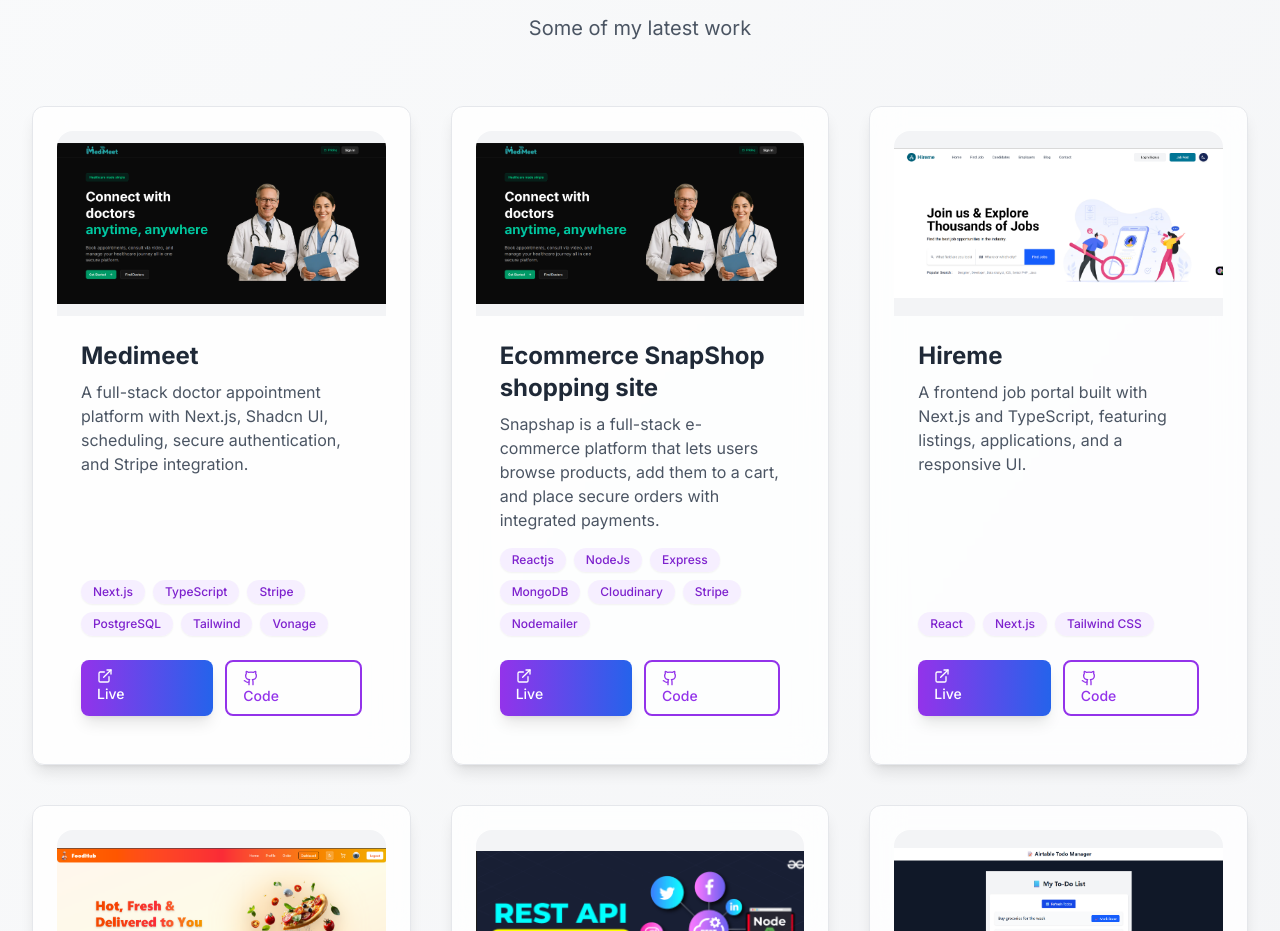
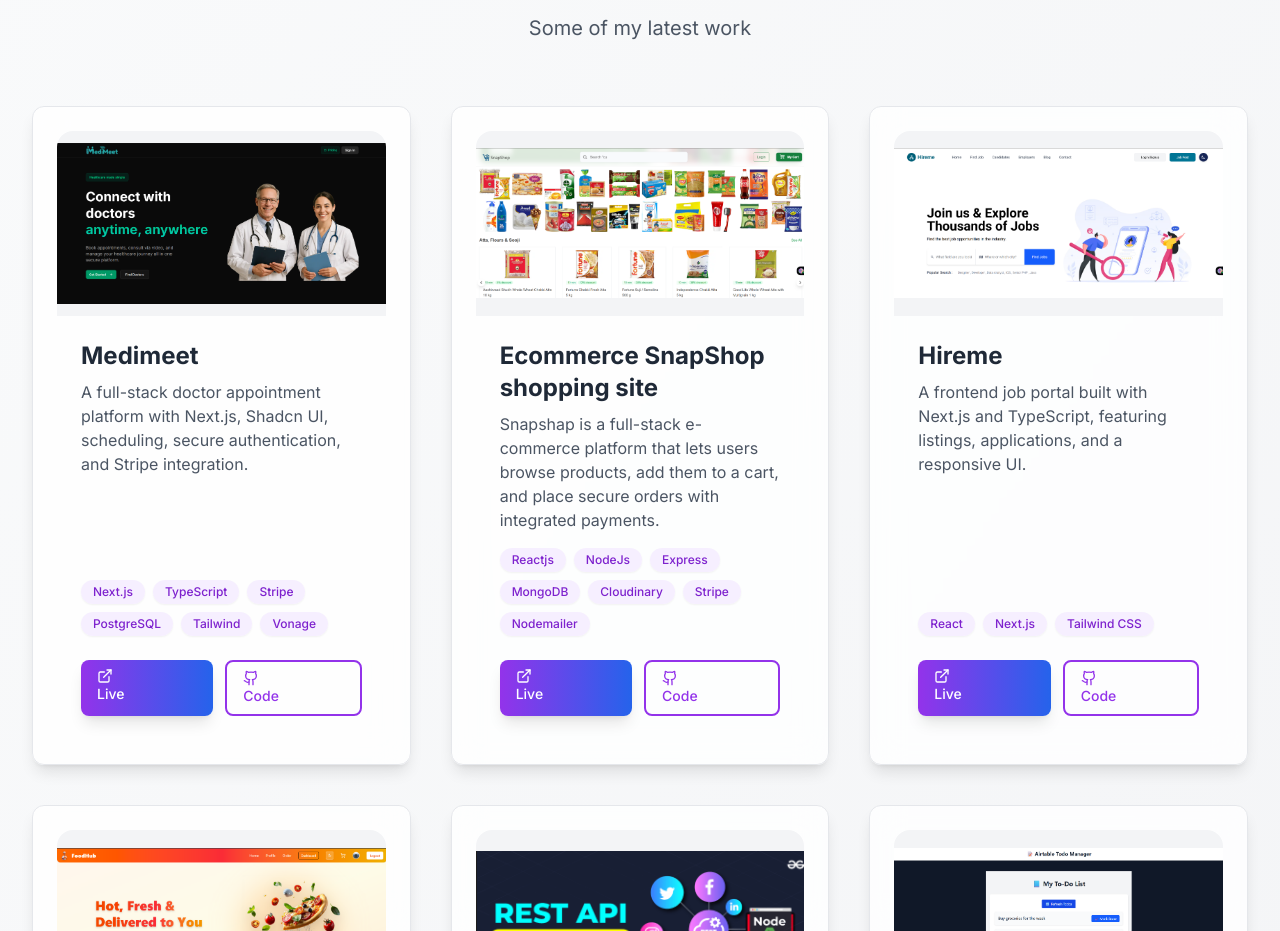
Before and after one commit to Gagan956/Gagan_Portfolio, a Next.js app: page / in a window 1280 px wide. Shown: the part 3400-4331 px from the top of the page. Built offline with nearby package versions, Linux system fonts and the light colour scheme.

Commit message:
fix project no-2

```diff
--- a/src/components/sections/Projects.tsx
+++ b/src/components/sections/Projects.tsx
@@ -31,7 +31,7 @@ const projects: Project[] = [
     title: "Ecommerce SnapShop shopping site",
     description:
       "Snapshap is a full-stack e-commerce platform that lets users browse products, add them to a cart, and place secure orders with integrated payments.",
-    image: "/images/Medimeet.png",
+    image: "/images/Snapshop.png",
     technologies: [
       "Reactjs",
       "NodeJs",
```
